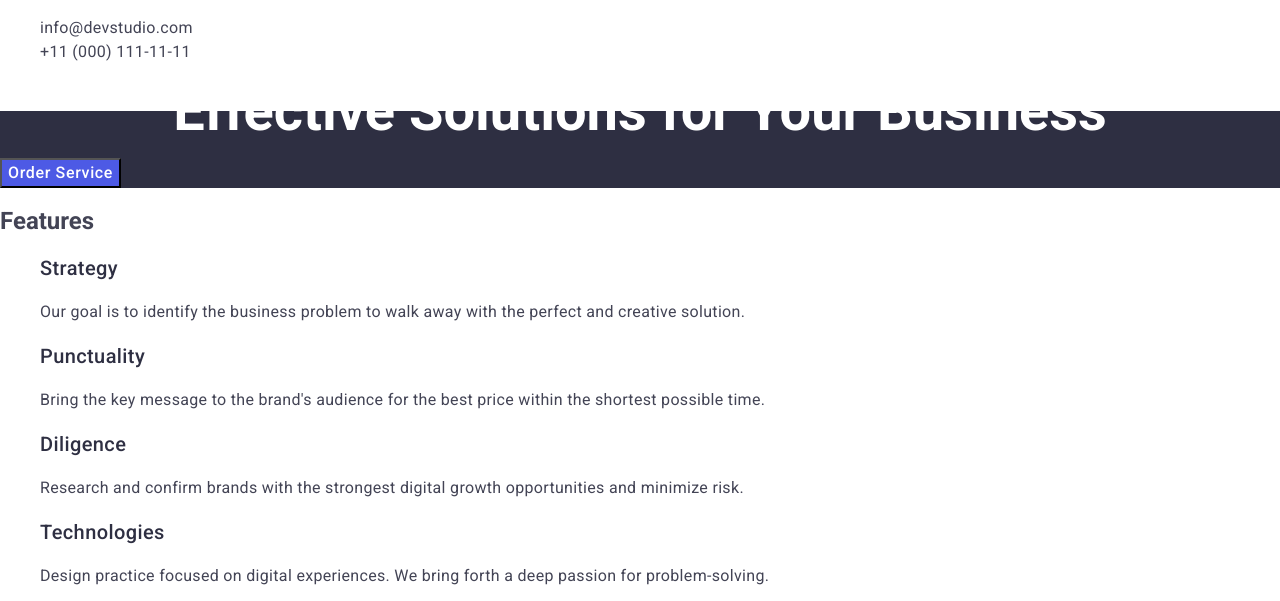
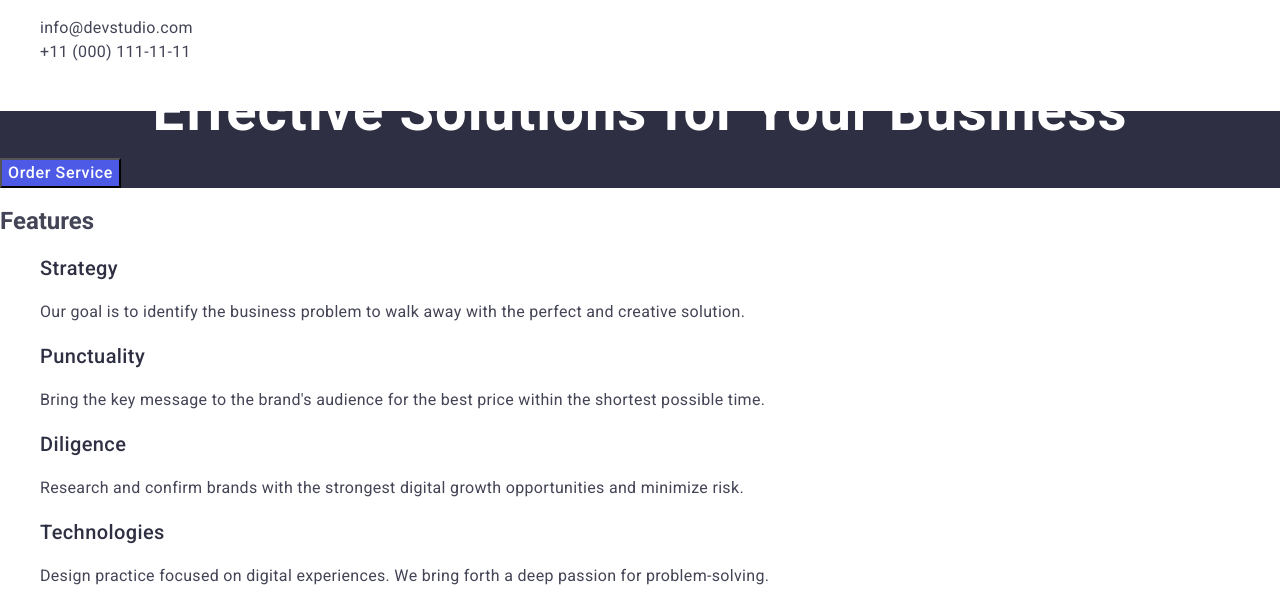
Before and after one commit to EdWin13ua/goit-markup-hw-02, a plain HTML site: page index.html in a window 1280 px wide. Shown: the part 109-710 px from the top of the page. Drawn offline with nearby package versions, Linux system fonts and the light colour scheme.

Commit message:
corection validator

```diff
--- a/css/styles.css
+++ b/css/styles.css
@@ -79,7 +79,7 @@ button {
     font-weight: bold;
     font-size: 56px;
     line-height: 1.07px;
-    letter-spacing: 0.02emem;
+    letter-spacing: 0.02em;
     text-align: center;
     color: #fff;}
 
```
